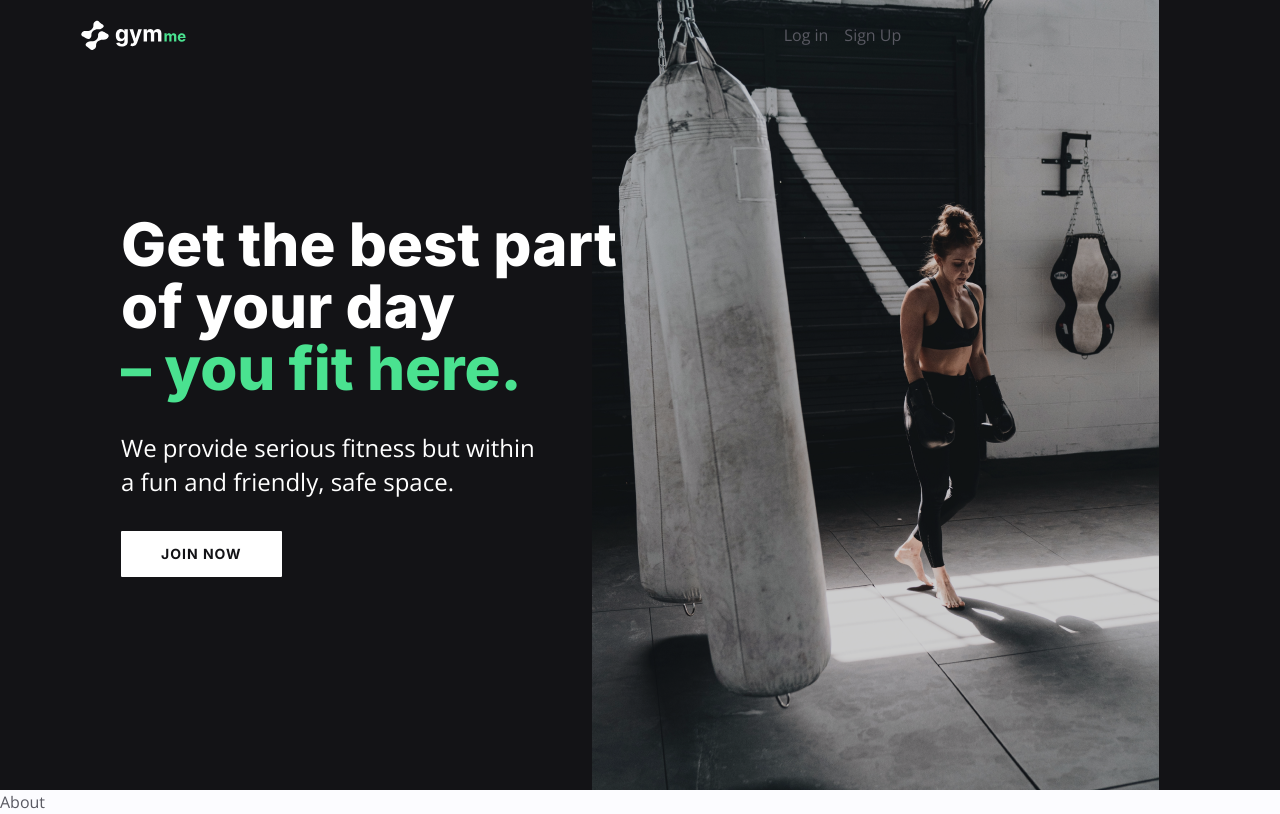
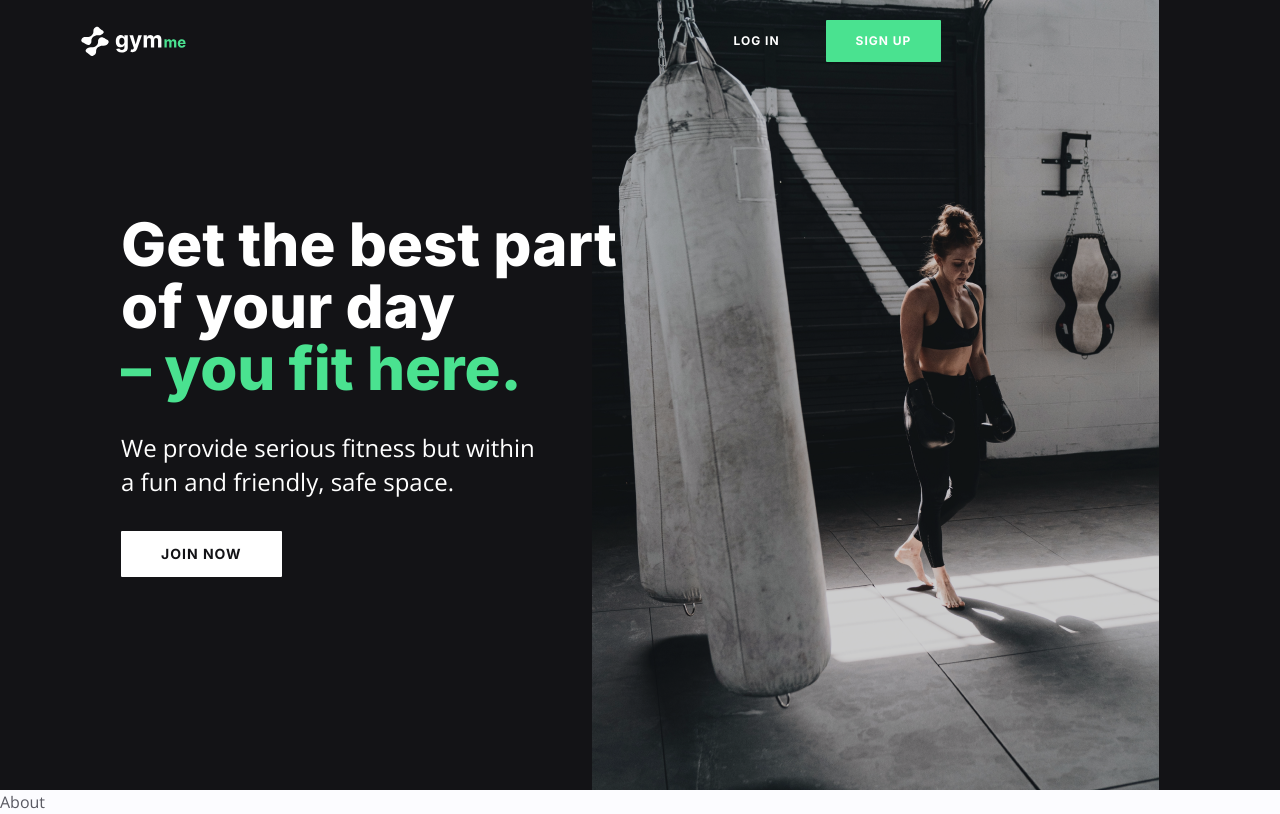
Before and after one commit to zablon-oigo/deploy-reactapp-using-terraform, a React (Vite) app: page / in a window 1280 px wide. Built offline with nearby package versions, Linux system fonts and the light colour scheme.

Commit message:
Styling header component

```diff
--- a/src/components/Header.jsx
+++ b/src/components/Header.jsx
@@ -1,11 +1,17 @@
 import React,{useState,useEffect} from 'react'
 import {header} from '../data'
 import Nav from './Nav';
-import { RiMedal2Fill } from 'react-icons/ri';
+import { RiCloseFill, RiMedal2Fill, RiMenu4Fill } from 'react-icons/ri';
 import NavMobile from './NavMobile';
 export default function Header() {
   const[isActive,setIsActive]=useState(false)
   const{logo,btnLoginText,btnSignupText}=header;
+  const[navMobile,setNavMobile]=useState(false);
+  useEffect(()=>{
+    window.addEventListener('scroll',()=>{
+      window.scrollY>80 ? setIsActive(true):setIsActive(false);
+    })
+  })
   return (
     <>
     <header className={`${isActive?'bg-neutral-500 py-[16px]':'bg-transparent py-[20px]'} fixed max-w-[1440px] z-30 left-0 right-0  mx-auto flex justify-between items-center px-[20px] lg:px-[80px] transition-all duration-300`}>
@@ -14,18 +20,19 @@ export default function Header() {
       </a>
       <Nav/>
       <div className="hidden space-x-4 lg:flex">
-        <button className="">
+        <button className="text-white transition btn btn-sm hover:text-primary-200">
           {btnLoginText}
         </button>
-        <button className="">
+        <button className="btn btn-sm btn-primary">
           {btnSignupText}
         </button>
       </div>
-      <div className="absolute lg:hidden right-4">
-        <RiMedal2Fill className='text-3xl text-primary-200'/>
+      <div className="absolute lg:hidden right-4" onClick={()=>setNavMobile(!navMobile)}>
+        {navMobile?( <RiCloseFill className="text-3xl cursor-pointer text-primary-200"/>):(<RiMenu4Fill className='text-3xl cursor-pointer text-primary-200'/>)}
+
 
       </div>
-      <NavMobile/>
+      <NavMobile navMobile={navMobile}/>
     </header>
     </>
   )
```
